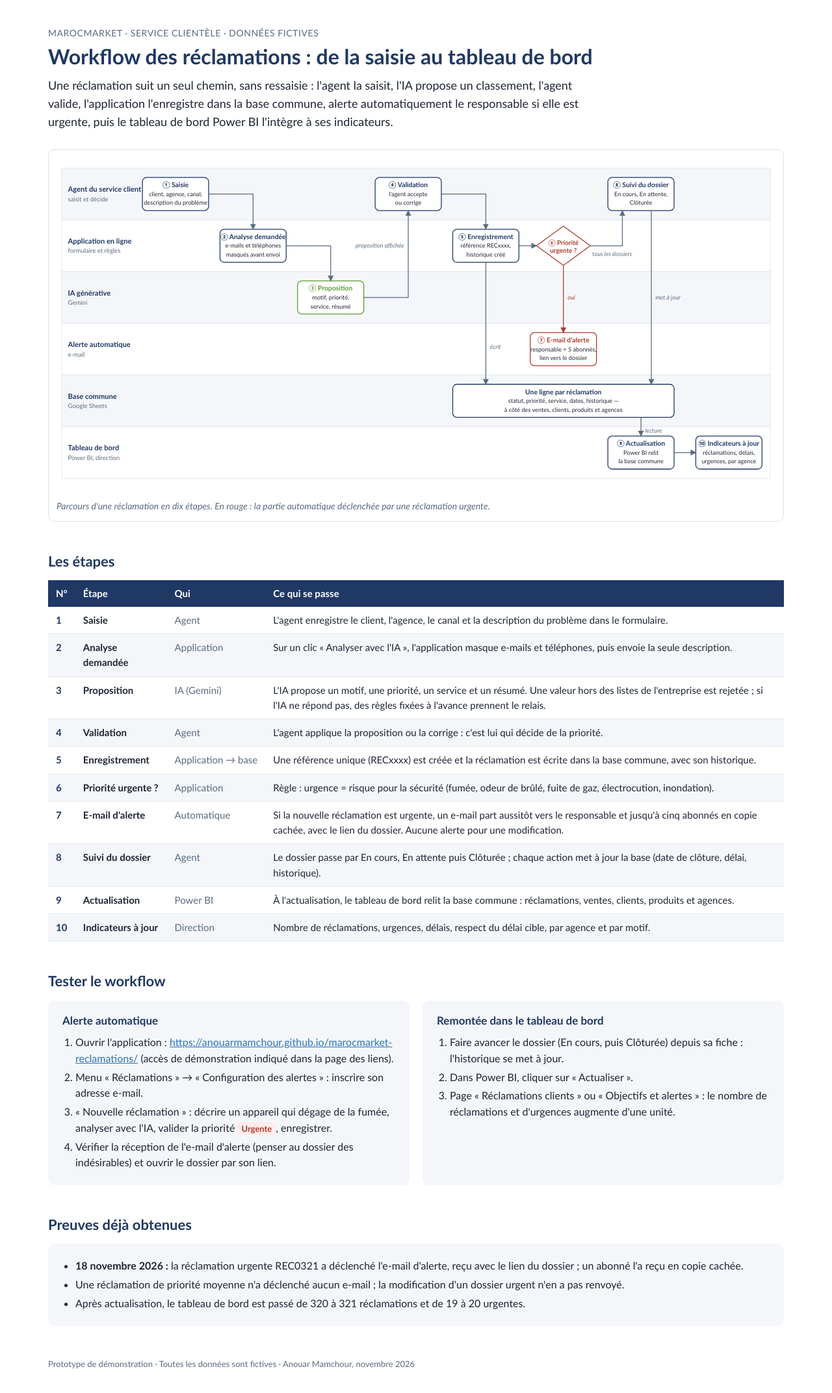
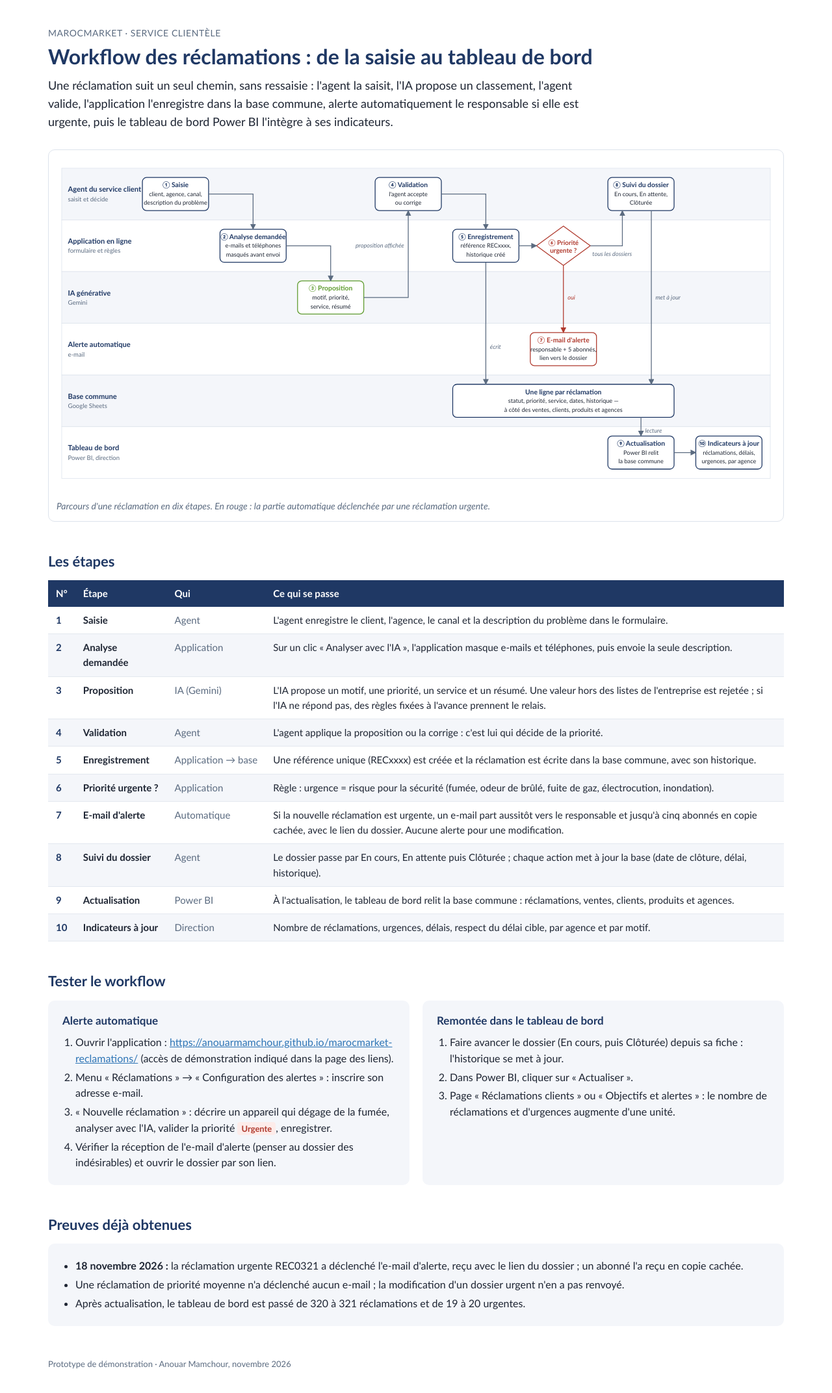
Before and after one commit to anouarmamchour/marocmarket-reclamations, a plain HTML site: page workflow.html in a window 1280 px wide. Shown: the whole page at 65% size. Drawn offline with Linux system fonts and the light colour scheme.

Commit message:
Update eyebrow and footer content in workflow.html
Removed 'Données fictives' from the eyebrow section of the workflow page and updated the footer to exclude it.

```diff
--- a/workflow.html
+++ b/workflow.html
@@ -25,7 +25,7 @@ td.n{font-weight:700;color:var(--navy);width:40px} td.who{color:var(--grey);whit
 a{color:#2E75B6} .tag{display:inline-block;background:#FDECEA;color:var(--red);border-radius:4px;padding:0 6px;font-size:13px;font-weight:600}
 footer{margin-top:48px;color:var(--grey);font-size:13px}
 </style></head><body><main>
-<p class="eyebrow">MAROCMARKET · Service clientèle · Données fictives</p>
+<p class="eyebrow">MAROCMARKET · Service clientèle</p>
 <h1>Workflow des réclamations : de la saisie au tableau de bord</h1>
 <p class="lead">Une réclamation suit un seul chemin, sans ressaisie : l'agent la saisit, l'IA propose un classement, l'agent valide, l'application l'enregistre dans la base commune, alerte automatiquement le responsable si elle est urgente, puis le tableau de bord Power BI l'intègre à ses indicateurs.</p>
 <figure><svg style="width:100%;height:auto;display:block" xmlns="http://www.w3.org/2000/svg" viewBox="0 0 1390 650" role="img" aria-label="Parcours d'une réclamation, de la saisie par l'agent jusqu'aux indicateurs du tableau de bord Power BI" font-family="Calibri, Segoe UI, Arial, sans-serif">
@@ -143,5 +143,5 @@ footer{margin-top:48px;color:var(--grey);font-size:13px}
 <li>Une réclamation de priorité moyenne n'a déclenché aucun e-mail ; la modification d'un dossier urgent n'en a pas renvoyé.</li>
 <li>Après actualisation, le tableau de bord est passé de 320 à 321 réclamations et de 19 à 20 urgentes.</li>
 </ul></div>
-<footer>Prototype de démonstration · Toutes les données sont fictives · Anouar Mamchour, novembre 2026</footer>
+<footer>Prototype de démonstration · Anouar Mamchour, novembre 2026</footer>
 </main></body></html>
```
